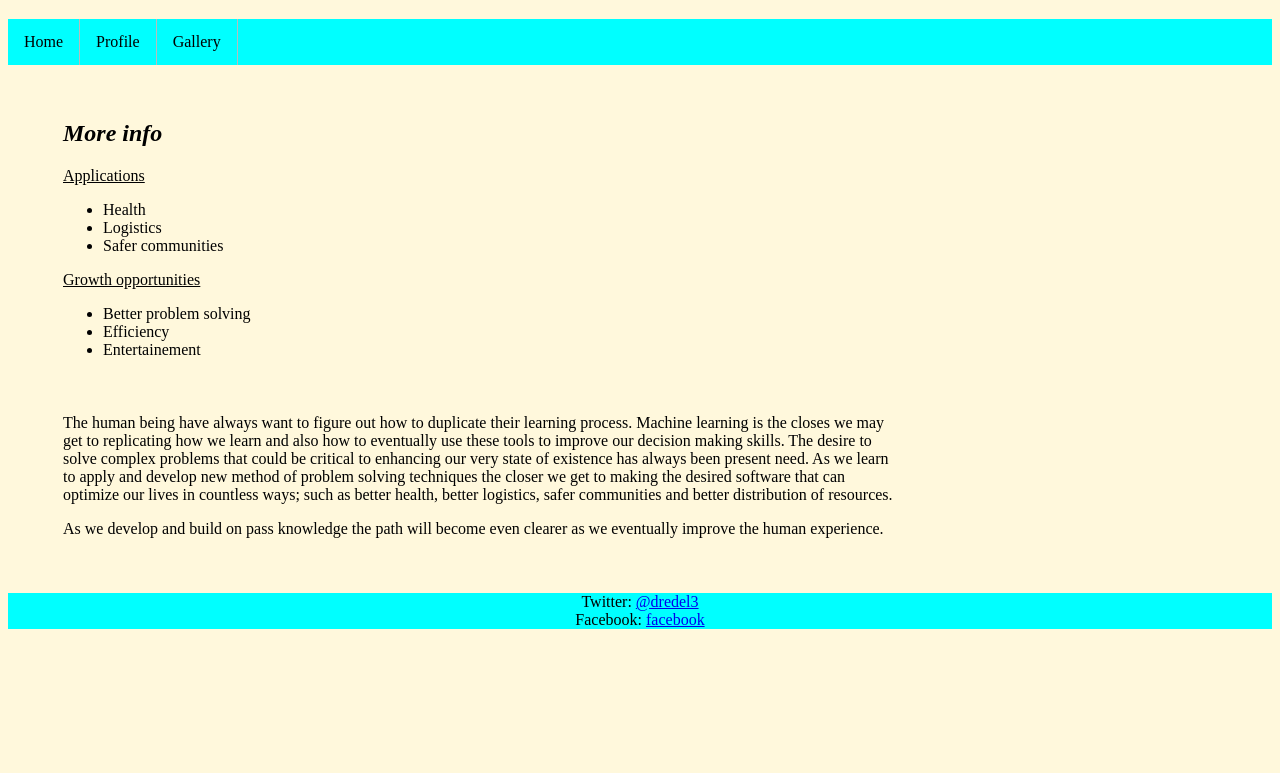
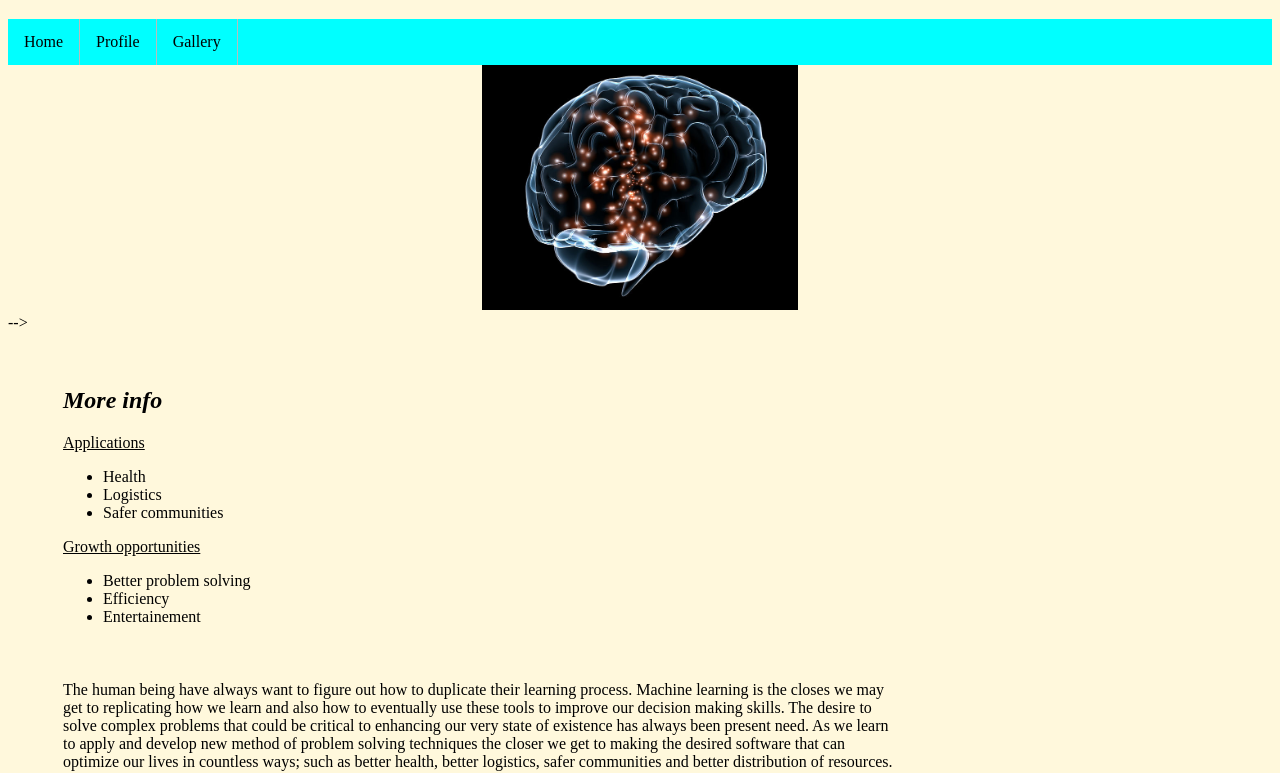
Before and after one commit to machlapp/machlapp.github.io, a plain HTML site: page index.html in a window 1280 px wide. Shown: the part 61-834 px from the top of the page. Before the commit the page ends 800 px from the top, so only its background shows below. Drawn offline with Linux system fonts and the light colour scheme.

Commit message:
Update index.html

```diff
--- a/index.html
+++ b/index.html
@@ -24,10 +24,10 @@
 
       </ul>
     </nav>
-   <!-- <center>
-    <a href="me.jpg">
+    <center>
+    <a href="1.jpg">
 		  <img
-		     src="me.jpg"
+		     src="1.jpg"
 		     width="25%"
      />
    </a>
```
